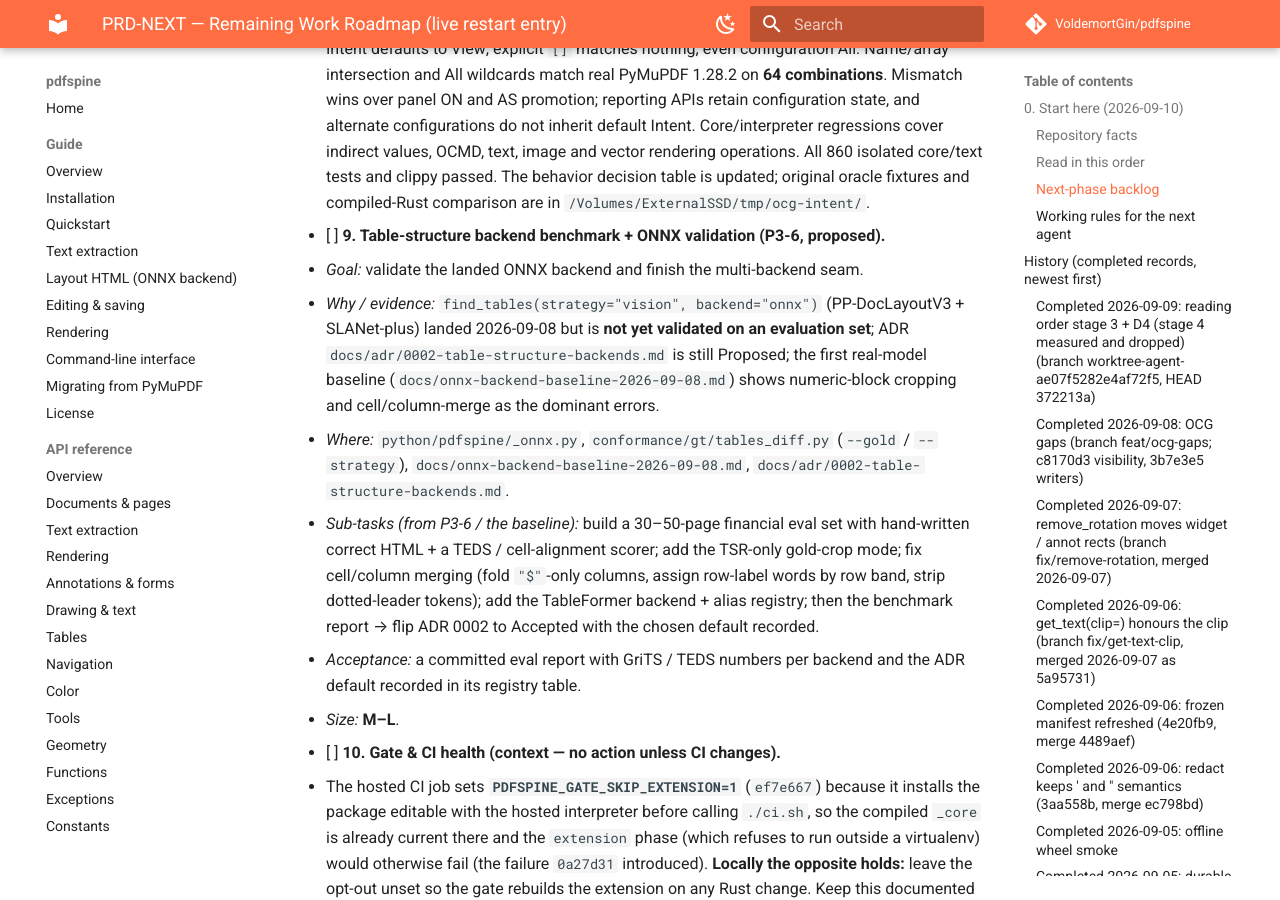
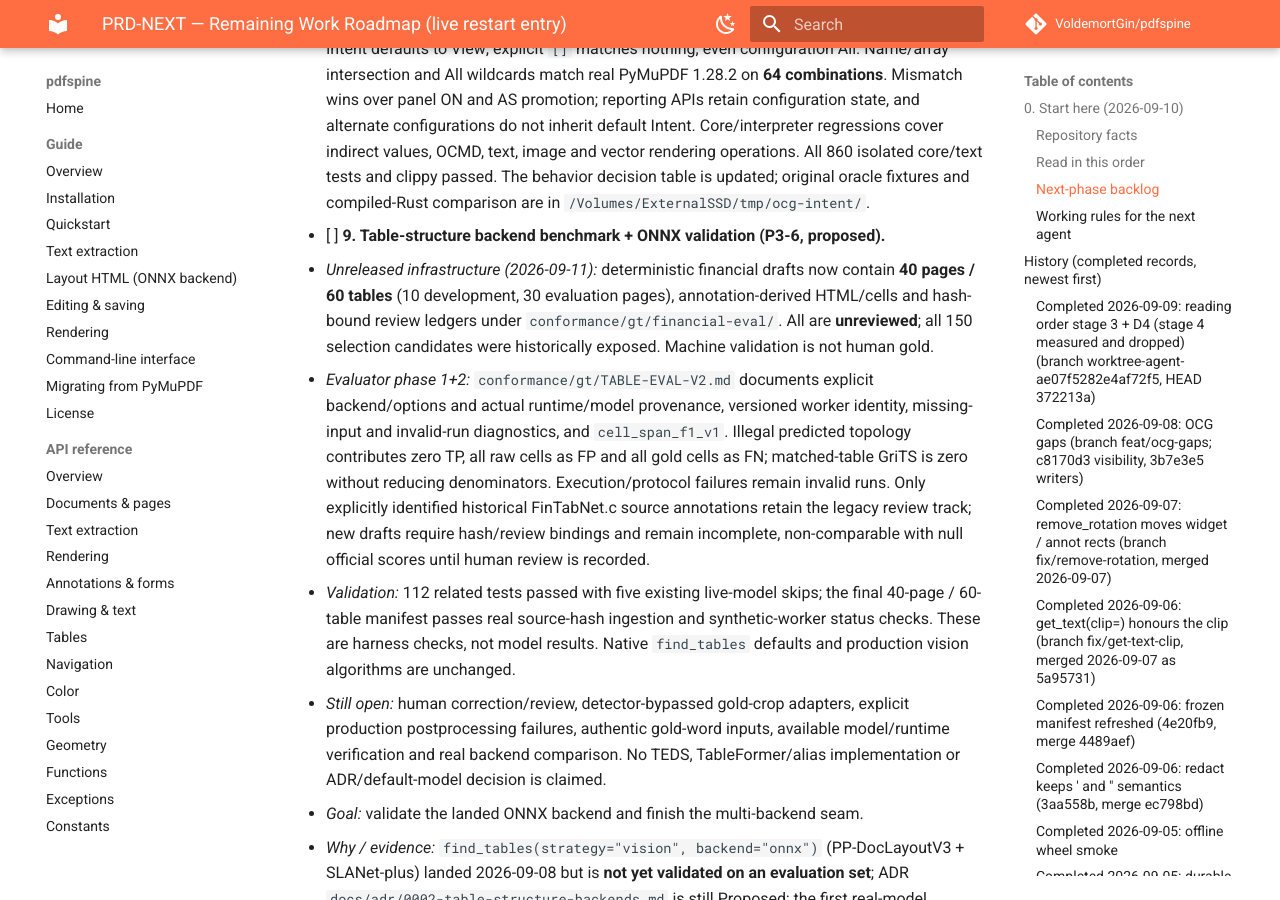
Before and after one commit to VoldemortGin/pdfspine, an MkDocs documentation site: the page built from docs/PRD-NEXT.md, in a window 1280 px wide and 900 px high, scrolled down 11365 px. Built offline with MkDocs 1.6.1 and Material for MkDocs 9.7.7, drawn with Linux system fonts in a browser that asks for light colours; comment, search, counter and statistics services are not loaded.

Commit message:
docs: record table evaluation infrastructure and unreviewed boundary

```diff
--- a/docs/PRD-NEXT.md
+++ b/docs/PRD-NEXT.md
@@ -488,6 +488,28 @@
   compiled-Rust comparison are in `/Volumes/ExternalSSD/tmp/ocg-intent/`.
 
 - [ ] **9. Table-structure backend benchmark + ONNX validation (P3-6, proposed).**
+  - *Unreleased infrastructure (2026-09-11):* deterministic financial drafts now
+    contain **40 pages / 60 tables** (10 development, 30 evaluation pages),
+    annotation-derived HTML/cells and hash-bound review ledgers under
+    `conformance/gt/financial-eval/`. All are **unreviewed**; all 150 selection
+    candidates were historically exposed. Machine validation is not human gold.
+  - *Evaluator phase 1+2:* `conformance/gt/TABLE-EVAL-V2.md` documents explicit
+    backend/options and actual runtime/model provenance, versioned worker
+    identity, missing-input and invalid-run diagnostics, and `cell_span_f1_v1`.
+    Illegal predicted topology contributes zero TP, all raw cells as FP and all
+    gold cells as FN; matched-table GriTS is zero without reducing denominators.
+    Execution/protocol failures remain invalid runs. Only explicitly identified
+    historical FinTabNet.c source annotations retain the legacy review track;
+    new drafts require hash/review bindings and remain incomplete, non-comparable
+    with null official scores until human review is recorded.
+  - *Validation:* 112 related tests passed with five existing live-model skips;
+    the final 40-page / 60-table manifest passes real source-hash ingestion and
+    synthetic-worker status checks. These are harness checks, not model results.
+    Native `find_tables` defaults and production vision algorithms are unchanged.
+  - *Still open:* human correction/review, detector-bypassed gold-crop adapters,
+    explicit production postprocessing failures, authentic gold-word inputs,
+    available model/runtime verification and real backend comparison. No TEDS,
+    TableFormer/alias implementation or ADR/default-model decision is claimed.
   - *Goal:* validate the landed ONNX backend and finish the multi-backend seam.
   - *Why / evidence:* `find_tables(strategy="vision", backend="onnx")`
     (PP-DocLayoutV3 + SLANet-plus) landed 2026-09-08 but is **not yet validated
```
Also changed, not shown: CHANGELOG.md (+11 -0 lines).
